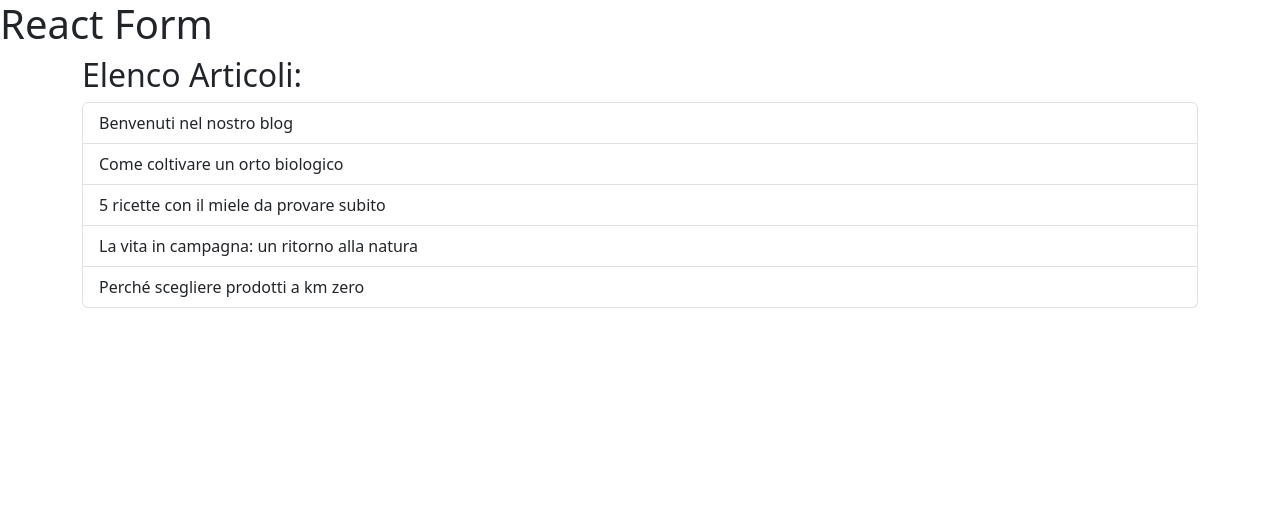
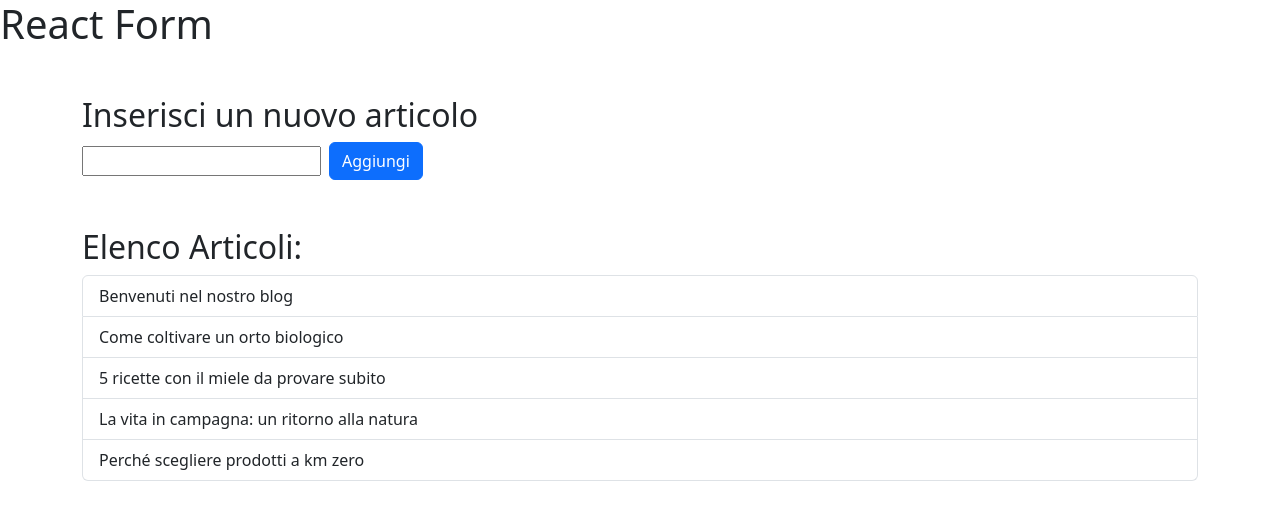
Before and after one commit to ManuelGraziosi/react-form, a React (Vite) app: page / in a window 1280 px wide. Shown: the top 520 px of the page. Built offline with nearby package versions, Linux system fonts and the light colour scheme.

Commit message:
feat: (Milestone 2) Implement input form (wip)

```diff
--- a/src/App.jsx
+++ b/src/App.jsx
@@ -1,13 +1,25 @@
 import { useState } from 'react'
 import './App.css'
-import blogPosts from './assets/listOfPost'
+import initialBlogPosts from './assets/listOfPost'
 
 function App() {
+  const [blogPosts, setBlogPosts] = useState(initialBlogPosts);
+
+  const [newArticle, setNewArticle] = useState("");
 
   return (
     <>
       <h1>React Form</h1>
       <div className="container">
+        <div className='mt-5'>
+          <h2>Inserisci un nuovo articolo</h2>
+          <form className="d-flex align-items-center gap-2">
+            <input type="text" value={newArticle} onChange={(event) => setNewArticle(event.target.value)} />
+            <button className='btn btn-primary'>Aggiungi</button>
+          </form>
+        </div>
+        {/* Sezione LIsta Articoli */}
+        <div className='mt-5'>
           <h2>Elenco Articoli:</h2>
           <ul className="list-group">
             {
@@ -18,6 +30,7 @@ function App() {
 
           </ul>
         </div>
+      </div>
     </>
   )
 }
```
Lines whose indentation alone changed are shown as unchanged.
